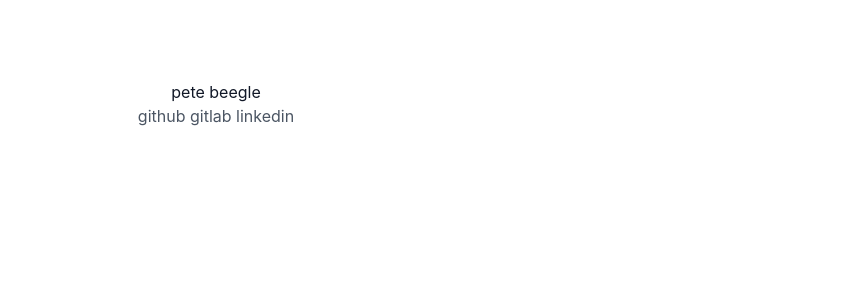
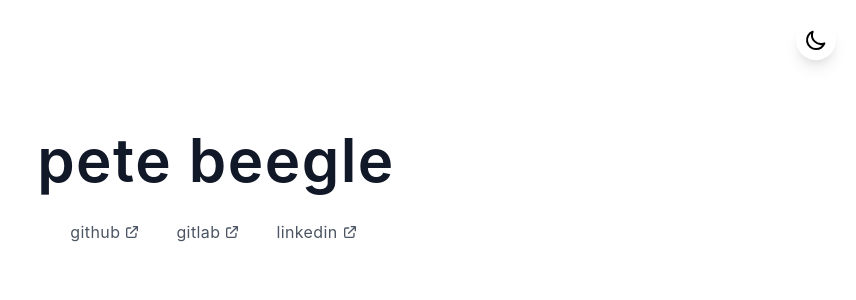
Before and after one commit to petebeegle/petebeegle.com, a Next.js app: page / in a window 1280 px wide. Shown: the top 300 px of the page, without its empty margins (424-1280 px from the left). Built offline with nearby package versions, Linux system fonts and the light colour scheme.

Commit message:
add styling to site for parity

```diff
--- /dev/null
+++ b/src/components/externalLink.tsx
@@ -0,0 +1,28 @@
+import React from 'react';
+import Link from 'next/link';
+
+export const ExternalLink = ({ href, name, className }) => (
+  <span className={className}>
+    <Link href={href}>
+      <a className="flex justify-center items-center px-3 hover:underline">
+        <span className="tracking-wide">{name}</span>
+        <span className="px-1">
+          <svg
+            xmlns="http://www.w3.org/2000/svg"
+            className="h-4 w-4"
+            fill="none"
+            viewBox="0 0 24 24"
+            stroke="currentColor"
+          >
+            <path
+              strokeLinecap="round"
+              strokeLinejoin="round"
+              strokeWidth={2}
+              d="M10 6H6a2 2 0 00-2 2v10a2 2 0 002 2h10a2 2 0 002-2v-4M14 4h6m0 0v6m0-6L10 14"
+            />
+          </svg>
+        </span>
+      </a>
+    </Link>
+  </span>
+);
--- a/src/pages/_app.tsx
+++ b/src/pages/_app.tsx
@@ -2,7 +2,7 @@ import '../styles/globals.css';
 
 function MyApp({ Component, pageProps }) {
   return (
-    <div className="bg-white dark:bg-gray-800">
+    <div className="bg-white dark:bg-gray-800 h-screen">
       <Component {...pageProps} />
     </div>
   );
--- a/src/pages/index.tsx
+++ b/src/pages/index.tsx
@@ -1,6 +1,6 @@
 import Head from 'next/head';
-import Link from 'next/link';
-import styles from '../styles/Home.module.css';
+import { DarkModeToggle } from '../components/darkModeToggle';
+import { ExternalLink } from '../components/externalLink';
 
 export default function Home() {
   return (
@@ -10,18 +10,30 @@ export default function Home() {
         <link rel="icon" href="/favicon.ico" />
       </Head>
 
-      <main className={styles.main}>
-        <h1 className="text-gray-900 dark:text-white">pete beegle</h1>
-        <div className="text-gray-600 dark:text-gray-300">
-          <Link href="https://github.com/petebeegle">
-            <a>github</a>
-          </Link>{' '}
-          <Link href="https://gitlab.com/petebeegle">
-            <a>gitlab</a>
-          </Link>{' '}
-          <Link href="https://www.linkedin.com/in/pete-beegle/">
-            <a>linkedin</a>
-          </Link>
+      <div className="top-0 right-0 flex justify-end p-5">
+        <DarkModeToggle />
+      </div>
+
+      <main className="flex items-center justify-center py-5 flex-1 flex-col">
+        <h1 className="text-gray-900 dark:text-white font-semibold text-6xl tracking-wide leading-loose">
+          pete beegle
+        </h1>
+        <div className="text-gray-600 dark:text-gray-300 flex items-center justify-center">
+          <ExternalLink
+            className="px-1"
+            href="https://github.com/petebeegle"
+            name="github"
+          />
+          <ExternalLink
+            className="px-1"
+            href="https://gitlab.com/petebeegle"
+            name="gitlab"
+          />
+          <ExternalLink
+            className="px-1"
+            href="https://www.linkedin.com/in/pete-beegle/"
+            name="linkedin"
+          />
         </div>
       </main>
     </div>
```
